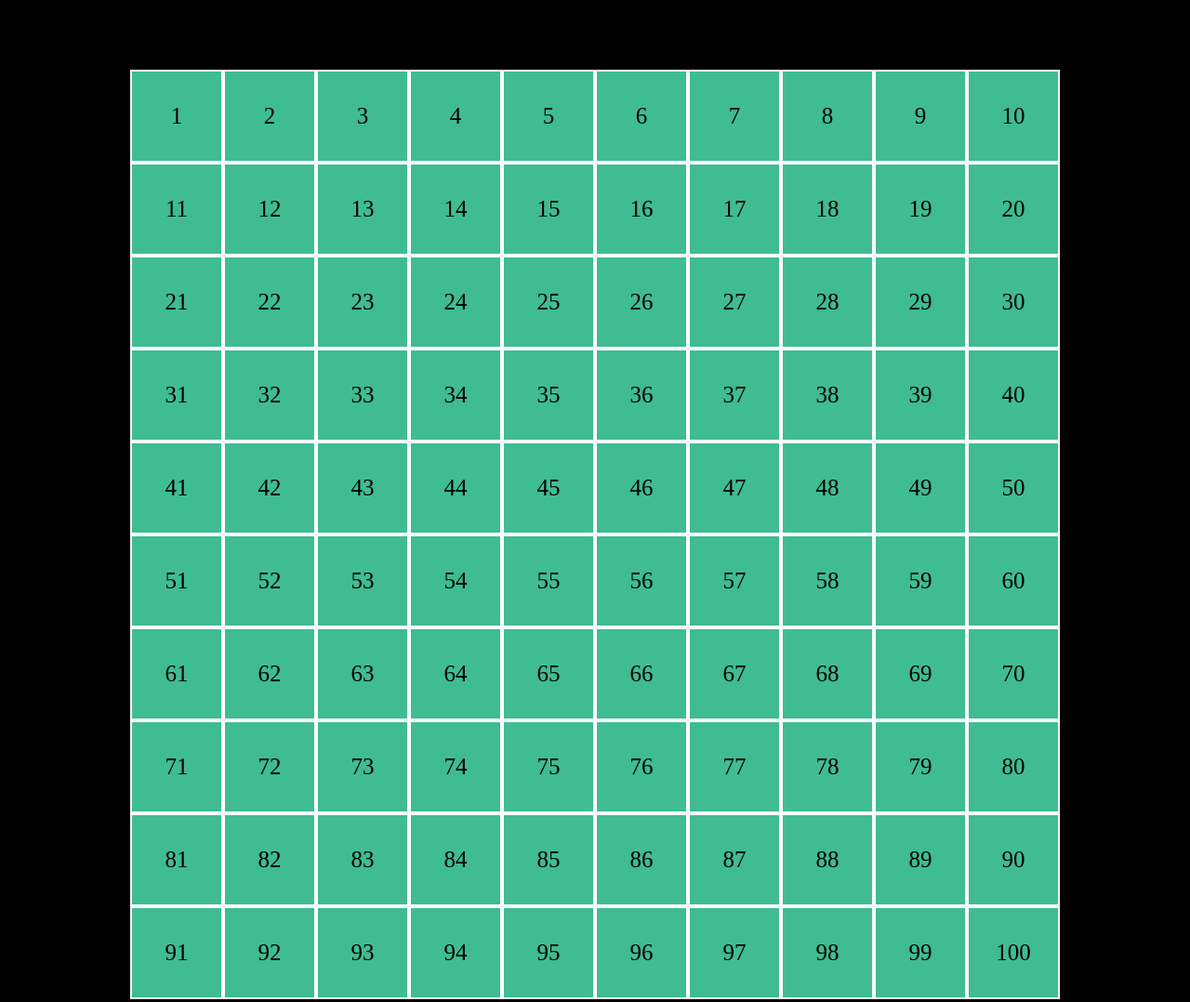
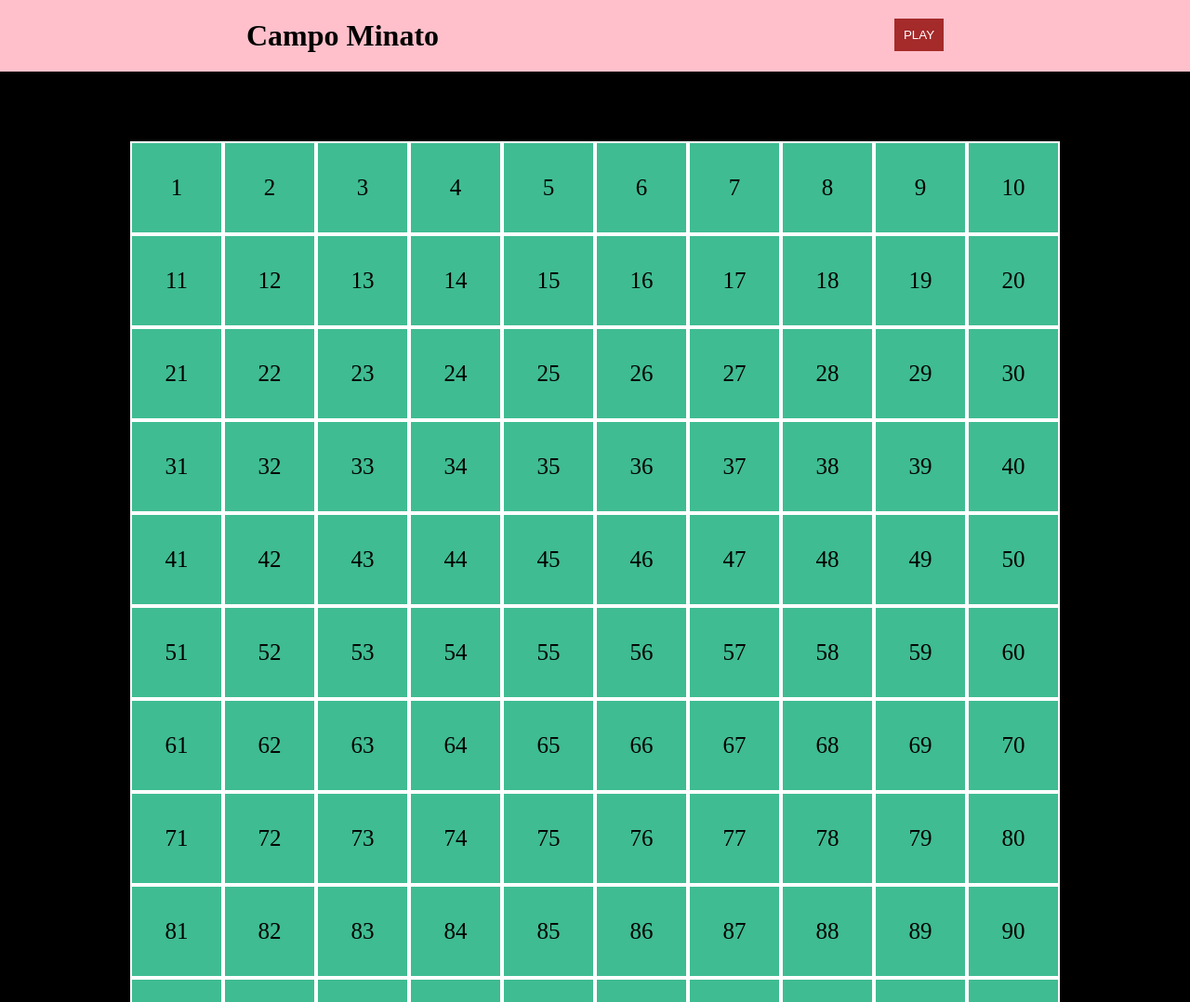
Before and after one commit to GiadaTonioni/js-campominato-grid, a plain HTML site: page index.html in a window 1280 px wide. Shown: the top 1078 px of the page at 93% size. Drawn offline with Linux system fonts and the light colour scheme.

Commit message:
aggiunta innerText

```diff
--- a/css/style.css
+++ b/css/style.css
@@ -37,3 +37,21 @@ main {
 .clicked {
     background-color: rgb(33, 184, 234);
 }
+
+.btn-play{
+    border: none;
+    background-color: brown;
+    border-radius: 0px;
+    color: white;
+    padding: 10px;
+}
+
+header {
+    background-color: pink;
+}
+
+.row {
+    display: flex;
+    justify-content: space-around;
+    padding: 20px;
+}
--- a/index.html
+++ b/index.html
@@ -8,6 +8,18 @@
     <link rel="stylesheet" href="./css/style.css">
 </head>
 <body>
+    <header>
+        <div class="container">
+            <div class="row">
+                <div class="col">
+                    <h1>Campo Minato</h1>
+                </div>
+                <div class="col">
+                    <button id="play" class="btn btn-play">PLAY</button>
+                </div>
+            </div>
+        </div>
+    </header>
     <main>
     <div id="grid"></div>
     </main>
```
Also changed, not shown: js/script.js (+4 -4 lines).
